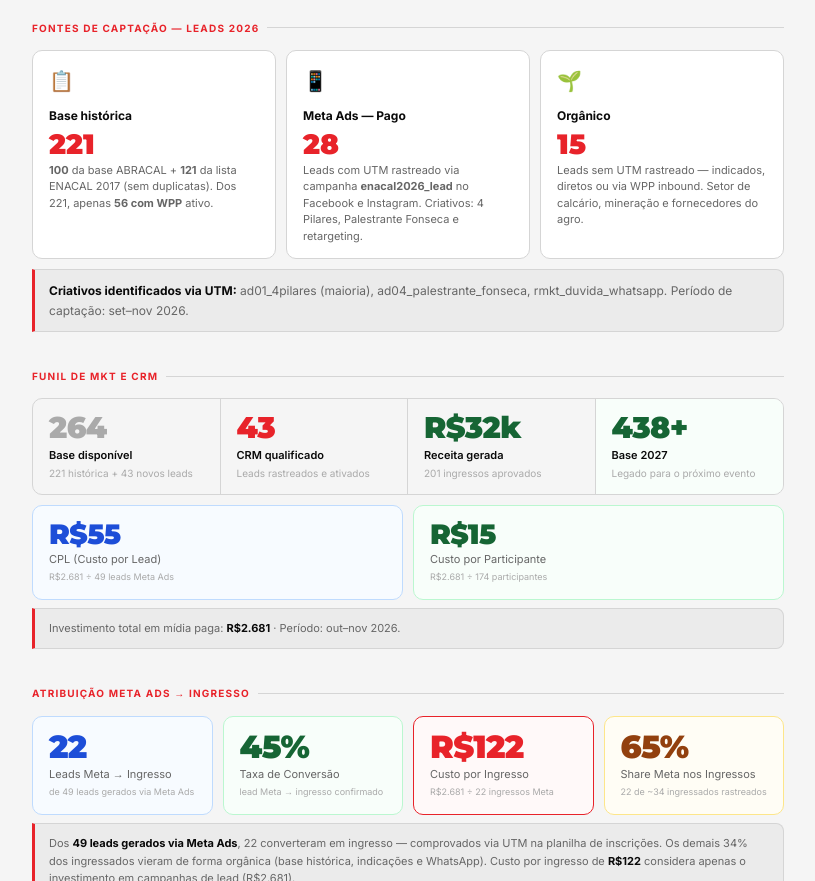
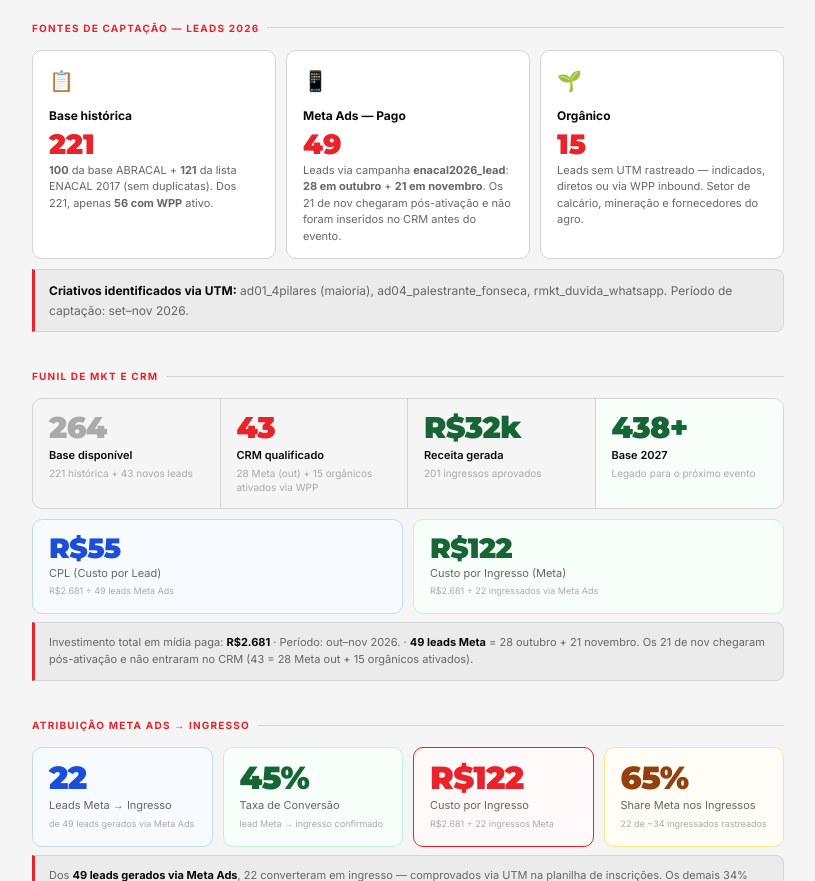
Before and after one commit to oivanfelipe/enacal, a plain HTML site: page index.html in a window 1280 px wide. Shown: the part 660-1541 px from the top of the page, without its empty margins (232-1047 px from the left). Drawn offline with Linux system fonts and the light colour scheme.

Commit message:
fix: reconcile Meta Ads lead counts and cost-per-ingresso metric
- Fontes section: Meta Ads 28 → 49 (28 out + 21 nov), with note explaining
  November leads arrived post-CRM-activation
- CRM funnel subtitle: clarifies 43 = 28 Meta out + 15 orgânicos ativados via WPP
- Funil note-box: explains 49 vs 43 discrepancy explicitly
- Custo por Participante: R$15 → R$122, renamed to "Custo por Ingresso (Meta)",
  now uses only paid media ingressados (R$2.681 ÷ 22 ingressados via Meta Ads)

Co-Authored-By: Claude Sonnet 4.6 <noreply@anthropic.com>
Claude-Session: https://claude.ai/code/session_01CNzyFAGxpRqJToEJxceRop

```diff
--- a/index.html
+++ b/index.html
@@ -194,8 +194,8 @@ tr:nth-child(even) td{background:color-mix(in srgb, var(--surf2) 50%, transparen
     <div class="fonte">
       <div class="fonte-icon">📱</div>
       <div class="fonte-title">Meta Ads — Pago</div>
-      <div class="fonte-n">28</div>
-      <div class="fonte-desc">Leads com UTM rastreado via campanha <strong>enacal2026_lead</strong> no Facebook e Instagram. Criativos: 4 Pilares, Palestrante Fonseca e retargeting.</div>
+      <div class="fonte-n">49</div>
+      <div class="fonte-desc">Leads via campanha <strong>enacal2026_lead</strong>: <strong>28 em outubro</strong> + <strong>21 em novembro</strong>. Os 21 de nov chegaram pós-ativação e não foram inseridos no CRM antes do evento.</div>
     </div>
     <div class="fonte">
       <div class="fonte-icon">🌱</div>
@@ -221,7 +221,7 @@ tr:nth-child(even) td{background:color-mix(in srgb, var(--surf2) 50%, transparen
     <div class="funil-mini-step">
       <div class="funil-mini-n" style="color:var(--accent)">43</div>
       <div class="funil-mini-label">CRM qualificado</div>
-      <div class="funil-mini-sub">Leads rastreados e ativados</div>
+      <div class="funil-mini-sub">28 Meta (out) + 15 orgânicos ativados via WPP</div>
     </div>
     <div class="funil-mini-step">
       <div class="funil-mini-n" style="color:var(--green)">R$32k</div>
@@ -241,12 +241,12 @@ tr:nth-child(even) td{background:color-mix(in srgb, var(--surf2) 50%, transparen
       <div class="kpi-note">R$2.681 ÷ 49 leads Meta Ads</div>
     </div>
     <div class="kpi" style="border-color:var(--gbrd);background:color-mix(in srgb,var(--gbg) 50%,var(--surf))">
-      <div class="kpi-n green" style="font-size:28px">R$15</div>
-      <div class="kpi-l">Custo por Participante</div>
-      <div class="kpi-note">R$2.681 ÷ 174 participantes</div>
+      <div class="kpi-n green" style="font-size:28px">R$122</div>
+      <div class="kpi-l">Custo por Ingresso (Meta)</div>
+      <div class="kpi-note">R$2.681 ÷ 22 ingressados via Meta Ads</div>
     </div>
   </div>
-  <div class="note-box" style="margin-top:8px;font-size:11px">Investimento total em mídia paga: <strong>R$2.681</strong> · Período: out–nov 2026.</div>
+  <div class="note-box" style="margin-top:8px;font-size:11px">Investimento total em mídia paga: <strong>R$2.681</strong> · Período: out–nov 2026. · <strong>49 leads Meta</strong> = 28 outubro + 21 novembro. Os 21 de nov chegaram pós-ativação e não entraram no CRM (43 = 28 Meta out + 15 orgânicos ativados).</div>
 </div>
 
 <!-- META ADS → INGRESSO -->
```
